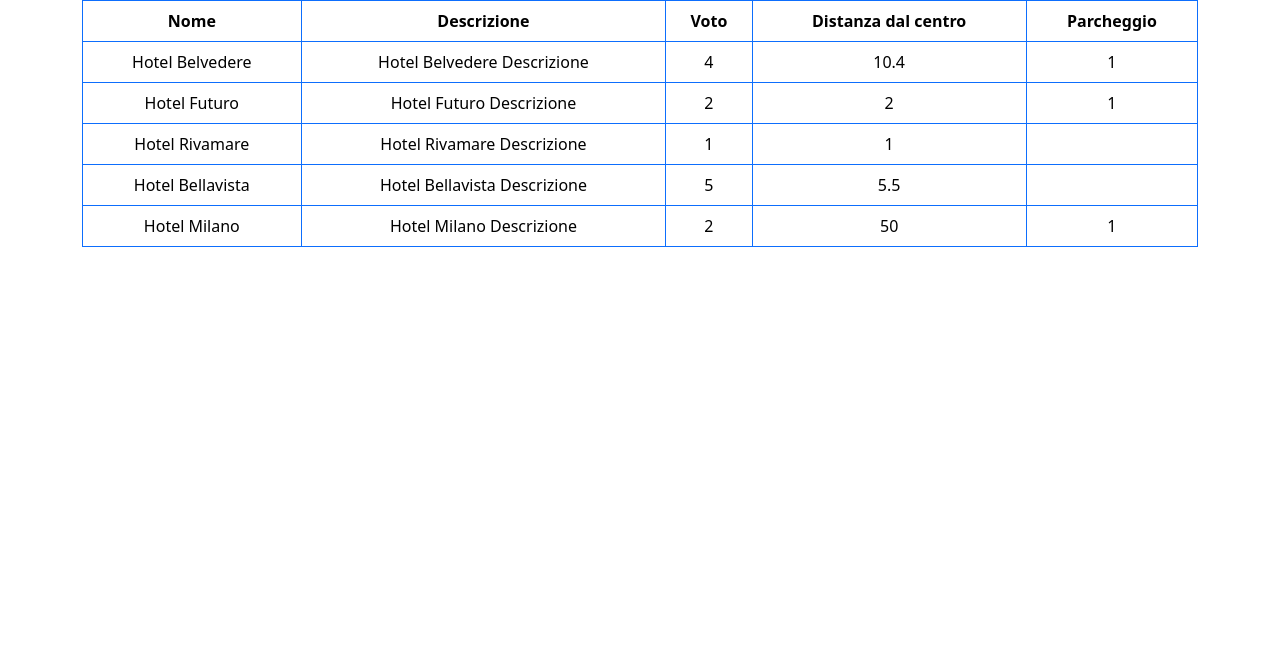
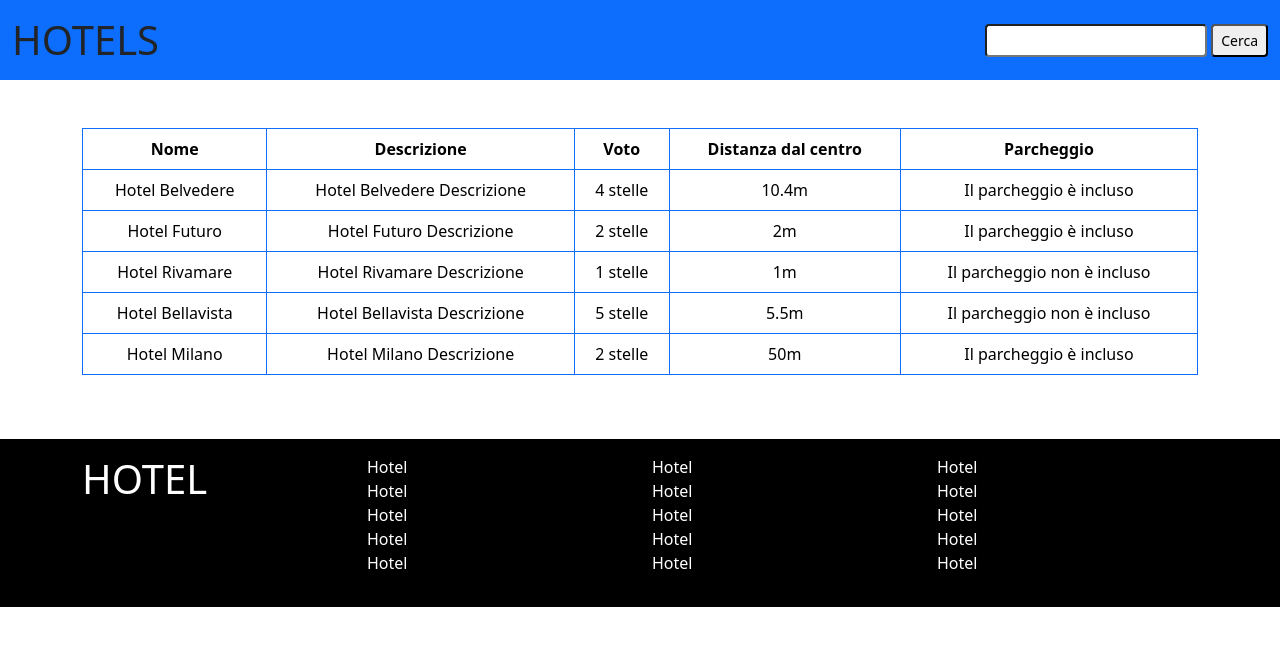
Before and after one commit to xJustFox/php-hotel, a PHP site: page / in a window 1280 px wide. Shown: the top 646 px of the page. Run offline with PHP 8.4, Linux system fonts and the light colour scheme.

Commit message:
[Bonus 1] Added header and footer

```diff
--- a/components/footer.php
+++ b/components/footer.php
@@ -0,0 +1,36 @@
+<footer class="w-100 py-3 bg-black text-white ">
+    <div class="container-md">
+        <div class="row">
+            <div class="col-3">
+                <h1>HOTEL</h1>
+            </div>
+            <div class="col-3">
+                <ul class="list-unstyled">
+                    <li>Hotel</li>
+                    <li>Hotel</li>
+                    <li>Hotel</li>
+                    <li>Hotel</li>
+                    <li>Hotel</li>
+                </ul>
+            </div>
+            <div class="col-3">
+                <ul class="list-unstyled">
+                    <li>Hotel</li>
+                    <li>Hotel</li>
+                    <li>Hotel</li>
+                    <li>Hotel</li>
+                    <li>Hotel</li>
+                </ul>
+            </div>
+            <div class="col-3">
+                <ul class="list-unstyled">
+                    <li>Hotel</li>
+                    <li>Hotel</li>
+                    <li>Hotel</li>
+                    <li>Hotel</li>
+                    <li>Hotel</li>
+                </ul>
+            </div>
+        </div>
+    </div>
+</footer>
--- a/components/header.php
+++ b/components/header.php
@@ -0,0 +1,15 @@
+<header>
+    <div class="container-fluid bg-primary  py-3 ">
+        <div class="row justify-content-between align-items-center ">
+            <div class="col">
+                <h1 class="m-0">HOTELS</h1>
+            </div>
+            <div class="col text-end ">
+                <form class="m-0" action="./index.php" method="get">
+                    <input class=" form-control-sm " type="text" name="search">
+                    <button class=" form-control-sm " type="submit">Cerca</button>
+                </form>
+            </div>
+        </div>
+    </div>
+</header>
--- a/index.php
+++ b/index.php
@@ -1,6 +1,8 @@
 <?php
-include __DIR__ . '/partials/var.php';
-
+    include __DIR__ . '/partials/var.php';
+    if (isset($_GET['search'])) {
+        $search = $_GET['search'];
+    }
 ?>
 
 <!DOCTYPE html>
@@ -15,8 +17,9 @@ include __DIR__ . '/partials/var.php';
 </head>
 
 <body>
+    <?php include __DIR__.'/components/header.php';?>
     <main>
-        <div class="container-lg">
+        <div class="container-lg py-5">
 
             <table class="table table-bordered border-primary text-center">
                 <thead>
@@ -33,9 +36,9 @@ include __DIR__ . '/partials/var.php';
                         <tr>
                             <td><?php echo $hotel['name'] ?></td>
                             <td><?php echo $hotel['description'] ?></td>
-                            <td><?php echo $hotel['vote'] ?></td>
-                            <td><?php echo $hotel['distance_to_center'] ?></td>
-                            <td><?php echo $hotel['parking']; ?></td>
+                            <td><?php echo $hotel['vote'].' stelle' ?></td>
+                            <td><?php echo $hotel['distance_to_center'].'m' ?></td>
+                            <td><?php echo $hotel['parking'] == true ? 'Il parcheggio è incluso' : 'Il parcheggio non è incluso'; ?></td>
                         </tr>
                     <?php } ?>
                 </tbody>
@@ -43,6 +46,7 @@ include __DIR__ . '/partials/var.php';
             </table>
         </div>
     </main>
+    <?php include __DIR__.'/components/footer.php';?>
 </body>
 
 </html>
```
